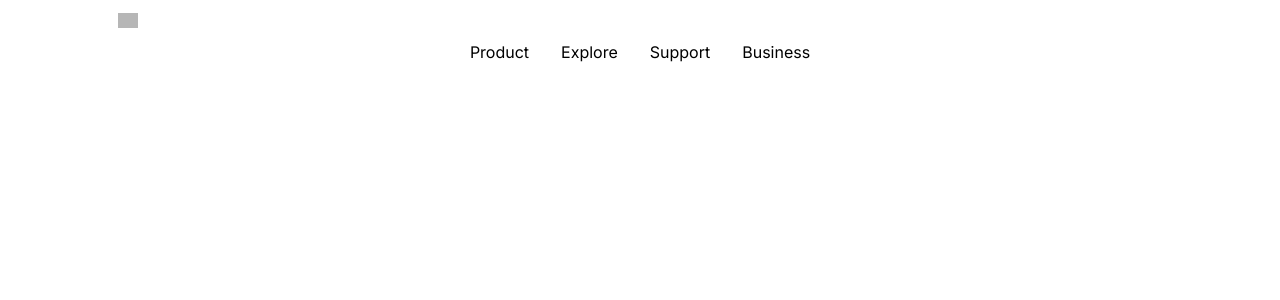
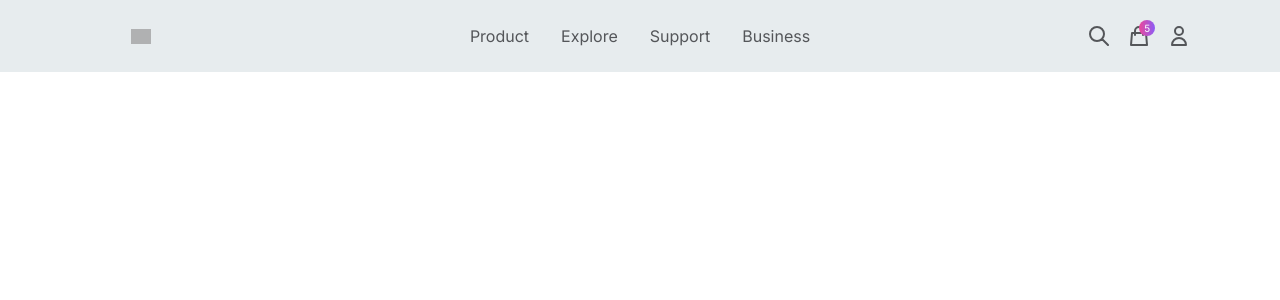
Before and after one commit to realeric23/aifon-store, a Next.js app: page / in a window 1280 px wide. Shown: the top 300 px of the page. Built offline with nearby package versions, Linux system fonts and the light colour scheme; grey boxes are pictures that could not be loaded.

Commit message:
feat: header finished

```diff
--- a/package.json
+++ b/package.json
@@ -9,6 +9,7 @@
     "lint": "next lint"
   },
   "dependencies": {
+    "@heroicons/react": "1.0.6",
     "@sanity/image-url": "^1.0.2",
     "next": "14.0.2",
     "next-sanity": "^6.0.3",
--- a/src/app/globals.css
+++ b/src/app/globals.css
@@ -1,27 +1,20 @@
+@import url("https://fonts.googleapis.com/css2?family=Poppins:ital,wght@0,100;0,200;0,300;0,400;0,500;0,600;0,700;0,800;0,900;1,100;1,200;1,300;1,400;1,500;1,600;1,700;1,800;1,900&display=swap");
+
 @tailwind base;
 @tailwind components;
 @tailwind utilities;
 
-:root {
-  --foreground-rgb: 0, 0, 0;
-  --background-start-rgb: 214, 219, 220;
-  --background-end-rgb: 255, 255, 255;
-}
-
-@media (prefers-color-scheme: dark) {
-  :root {
-    --foreground-rgb: 255, 255, 255;
-    --background-start-rgb: 0, 0, 0;
-    --background-end-rgb: 0, 0, 0;
+@layer base {
+  body {
+    @apply font-body text-[#232428];
   }
 }
 
-/* body {
-  color: rgb(var(--foreground-rgb));
-  background: linear-gradient(
-      to bottom,
-      transparent,
-      rgb(var(--background-end-rgb))
-    )
-    rgb(var(--background-start-rgb));
-} */
+@layer components {
+  .headerLink {
+    @apply cursor-pointer opacity-75 transition hover:opacity-100;
+  }
+  .headerIcon {
+    @apply h-6 w-6 cursor-pointer opacity-75 transition hover:opacity-100;
+  }
+}
--- a/src/components/Header.tsx
+++ b/src/components/Header.tsx
@@ -1,10 +1,25 @@
 import Image from "next/image";
 import Link from "next/link";
 import React from "react";
+import {
+  SearchIcon,
+  ShoppingBagIcon,
+  UserIcon,
+} from "@heroicons/react/outline";
 
 function Header() {
+  const session = false;
+
+  const signOut = () => {
+    console.log("sign out");
+  };
+
+  const signIn = () => {
+    console.log("sign out");
+  };
+
   return (
-    <header>
+    <header className="sticky top-0 z-30 flex w-full items-center justify-between bg-[#E7ECEE] p-4">
       <div className="flex items-center justify-center md:w-1/5">
         <Link href="/">
           <div className="relative h-10 w-5 cursor-pointer opacity-75 transition hover:opacity-100">
@@ -24,6 +39,37 @@
         <a className="headerLink">Support</a>
         <a className="headerLink">Business</a>
       </div>
+
+      <div className="flex items-center justify-center gap-x-4 md:w-1/5">
+        <SearchIcon className="headerIcon" />
+        <Link href="/checkout">
+          <div className="relative cursor-pointer">
+            <span className="absolute -right-1 -top-1 z-50 flex h-4 w-4 items-center justify-center rounded-full bg-gradient-to-r from-pink-500 to-violet-500 text-[10px] text-white">
+              5
+            </span>
+            <ShoppingBagIcon className="headerIcon" />
+          </div>
+        </Link>
+
+        {session ? (
+          <Image
+            src={
+              //session.user?.image ||
+              "https://www.gravatar.com/avatar/00000000000000000000000000000000?d=mp&f=y"
+            }
+            alt=""
+            className="cursor-pointer rounded-full"
+            width={34}
+            height={34}
+            //onClick={() => signOut()}
+          />
+        ) : (
+          <UserIcon
+            className="headerIcon"
+            //onClick={() => signIn()}
+          />
+        )}
+      </div>
     </header>
   );
 }
--- a/tailwind.config.ts
+++ b/tailwind.config.ts
@@ -13,6 +13,9 @@
         "gradient-conic":
           "conic-gradient(from 180deg at 50% 50%, var(--tw-gradient-stops))",
       },
+      fontFamily: {
+        body: ["Poppins", "sans-serif"],
+      },
     },
   },
   plugins: [],
```
Also changed, not shown: 1 other file (tests, documents, lock files or other folders).
